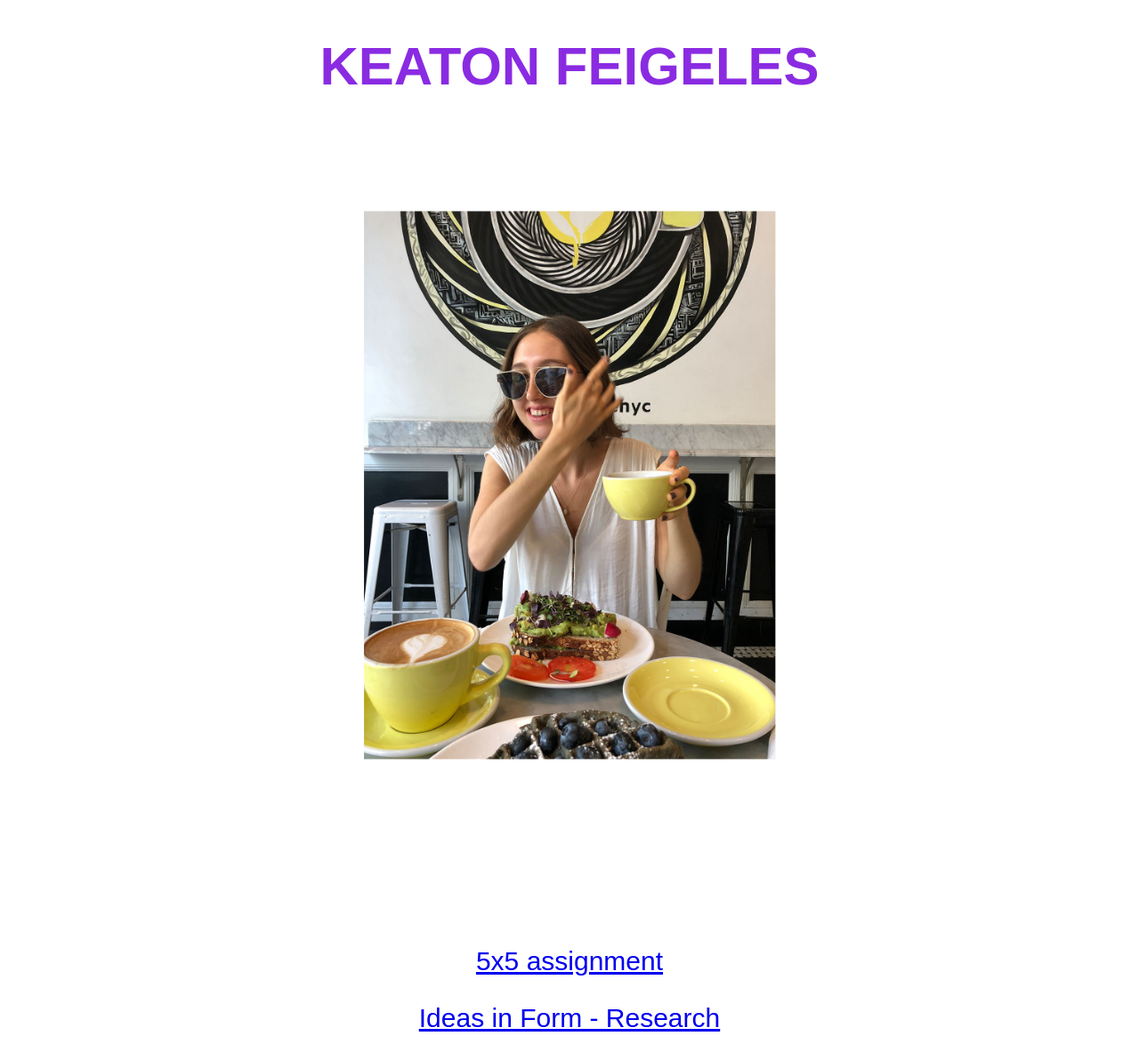
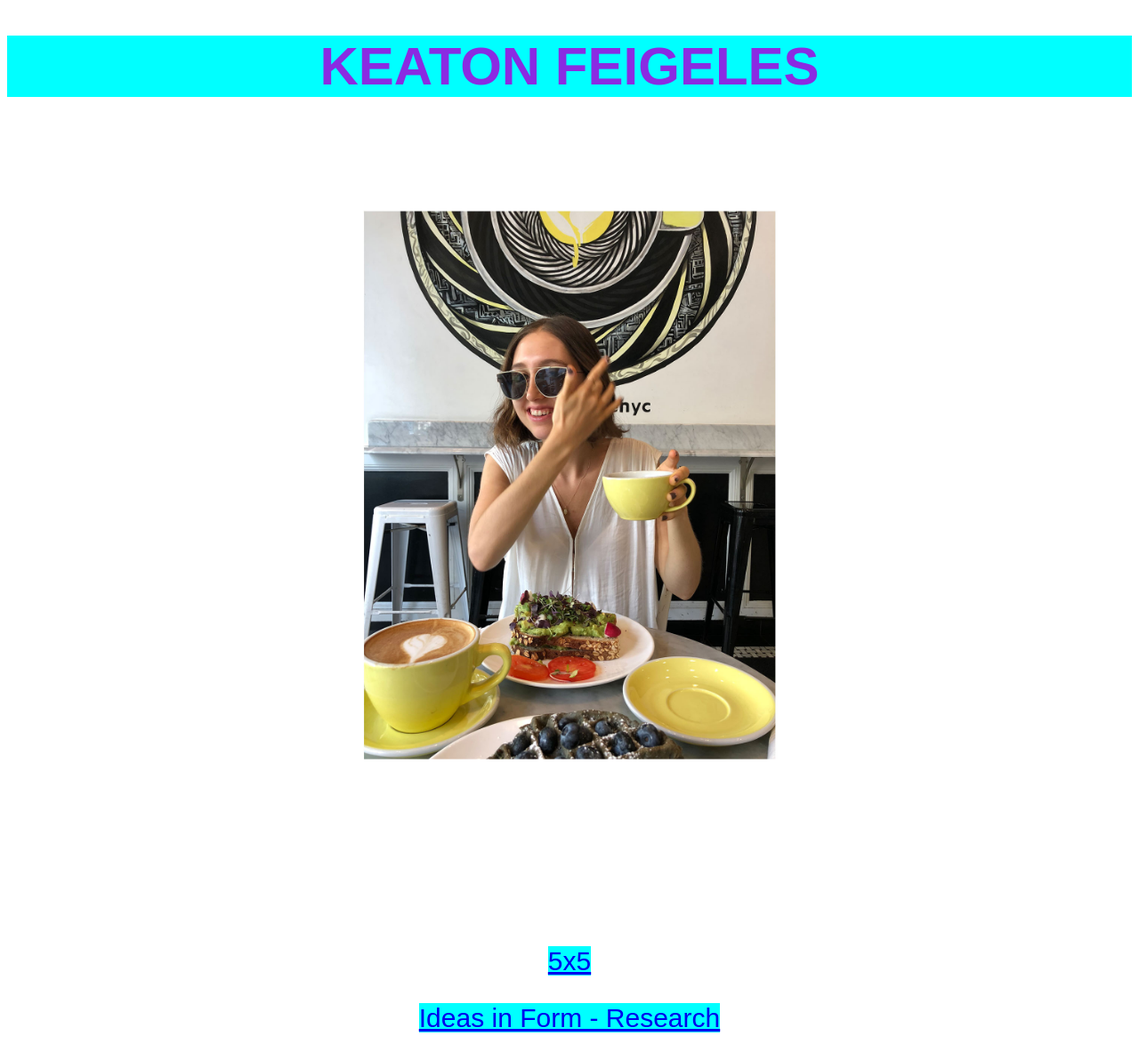
Before and after one commit to kfeigeles/corelabsystems, a plain HTML site: page index.html in a window 1280 px wide. Shown: the whole page at 89% size. Drawn offline with Linux system fonts and the light colour scheme.

Commit message:
Update index.html

```diff
--- a/index.html
+++ b/index.html
@@ -6,6 +6,7 @@
     <h1><center>KEATON FEIGELES</center></h1>
     <style>
 		h1{
+			background-color: aqua;
 			color: blueviolet;
 			text-align: center;
 		}
@@ -20,15 +21,17 @@
 		  margin-right: auto;
 		  width: 50%;
 	  }
+	  a{
+		  background-color: aqua;
+	  }
     </style>
 <body>
 <img src="keatonkeaton.jpg" alt="keaton" class="center">
     </div>
-<p><a href="fiveinfive.html">5x5 assignment</a></p>
-    </div>
+<p><a href="fiveinfive.html">5x5</a></p>
+	</div>
 <p><a href="https://jbiscailuz.github.io/core_lab_systems/ideas_in_form/index.html">Ideas in Form - Research</a></p>
 	</div>
-
 </head>
 </body>
 </html>
```
